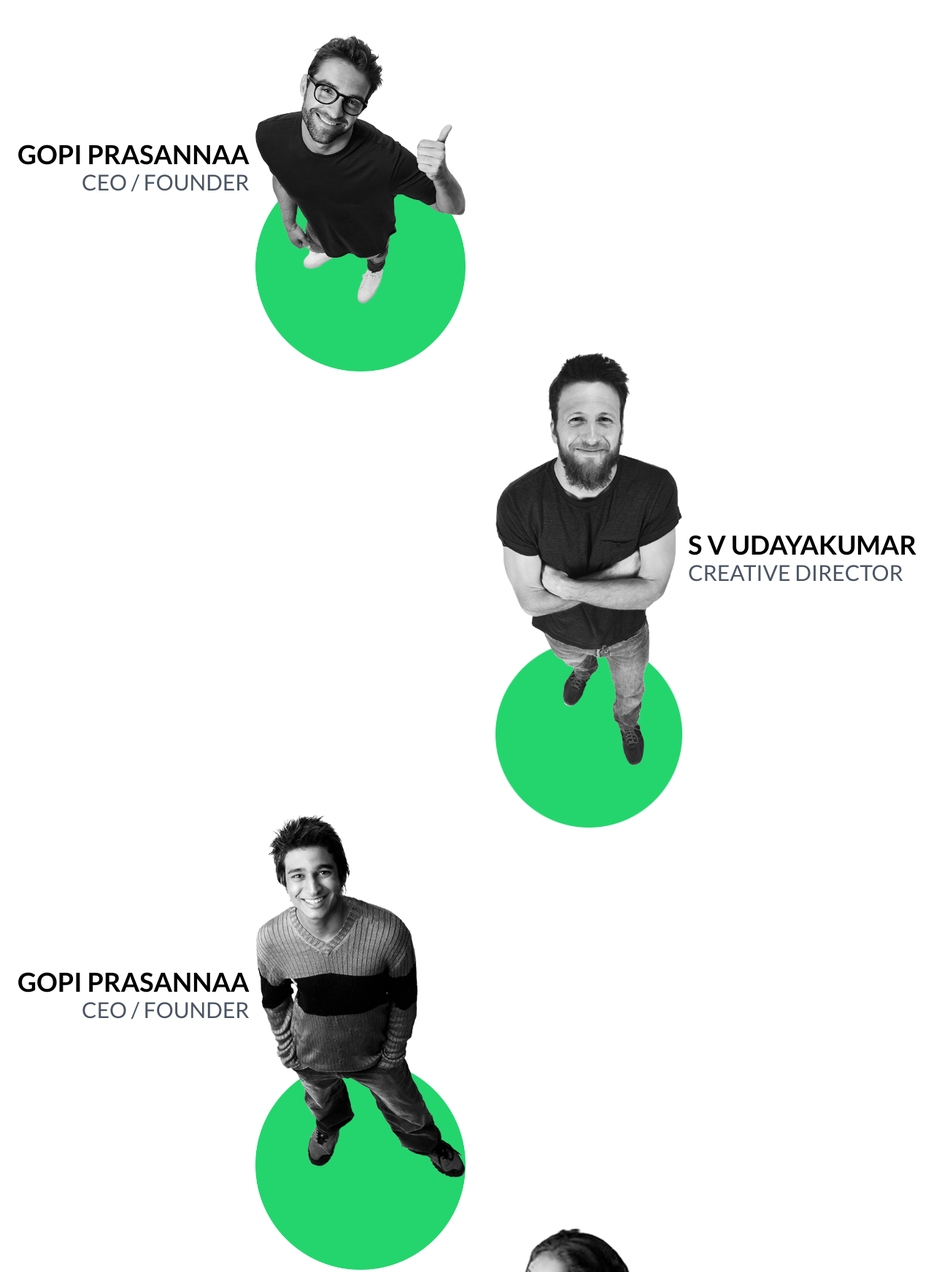
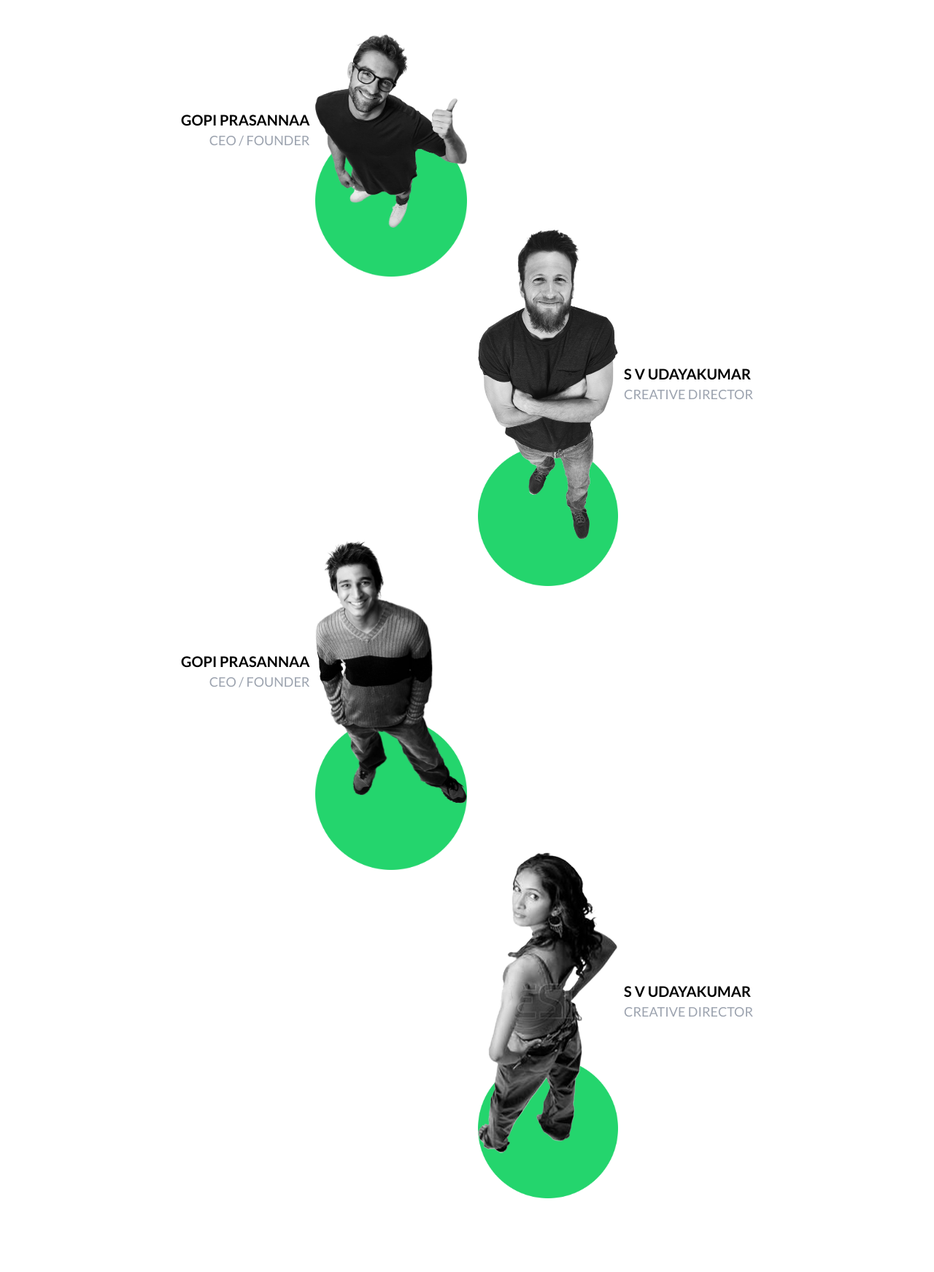
Before and after one commit to RajKumar-Developer/MagicInWhite, a website built with Vite: page team.html in a window 1280 px wide. Shown: the part 861-2604 px from the top of the page at 73% size. Built offline with nearby package versions, Linux system fonts and the light colour scheme.

Commit message:
team page task 5 completed

```diff
--- a/team.html
+++ b/team.html
@@ -76,52 +76,52 @@
     <!-- Individual Team Section -->
  <!-- Individual Team Section -->
   <section class="py-16 px-6">
-    <div class="w-auto xl:w-6/7 2xl:w-3/4 mx-auto">
+    <div class="w-auto sm:w-full px-2 lg:px-16 xl:px-56">
       <!-- Person 1 -->
       <div class="w-full pt-10 flex gap-2 justify-start">
         <div class="text-right flex flex-col justify-center">
-          <h2 class="text-sm md:text-2xl lg:text-4xl font-bold">GOPI PRASANNAA</h2>
-          <p class="text-xs md:text-xl lg:text-3xl text-gray-600">CEO / FOUNDER</p>
+          <h2 class="text-sm text-base sm:text-xl font-bold">GOPI PRASANNAA</h2>
+          <p class="text-xs text-sm sm:text-lg text-gray-400">CEO / FOUNDER</p>
         </div>
         <div class="relative">
-          <img src="/png-team/specs-dude.png" alt="Person 1" class="relative w-40 sm:w-52 md:w-72 z-10">
-          <img src="/png-team/base.png" alt="Circle" class="absolute bottom-[-25%] w-40 sm:w-52 md:w-72">
+          <img src="/png-team/specs-dude.png" alt="Person 1" class="relative w-40 sm:w-52 z-10">
+          <img src="/png-team/base.png" alt="Circle" class="absolute bottom-[-25%] w-40 sm:w-52">
         </div>
       </div>
 
       <!-- Person 2 -->
-      <div class="w-full pt-16 flex gap-2 justify-start flex-row-reverse">
+      <div class="w-full pt-16 sm:pt-0 flex gap-2 justify-start flex-row-reverse">
         <div class="text-left flex flex-col justify-center">
-          <h2 class="text-sm md:text-2xl lg:text-4xl font-bold">S V UDAYAKUMAR</h2>
-          <p class="text-xs md:text-xl lg:text-3xl text-gray-600">CREATIVE DIRECTOR</p>
+          <h2 class="text-sm text-base sm:text-xl font-bold">S V UDAYAKUMAR</h2>
+          <p class="text-xs text-sm sm:text-lg text-gray-400">CREATIVE DIRECTOR</p>
         </div>
         <div class="relative">
-          <img src="/png-team/beard-dude.png" alt="Person 2" class="relative w-32 sm:w-40 md:w-64 z-10">
-          <img src="/png-team/base.png" alt="Circle" class="absolute bottom-[-15%] w-32 sm:w-40 md:w-64">
+          <img src="/png-team/beard-dude.png" alt="Person 2" class="relative w-40 sm:w-48 z-10">
+          <img src="/png-team/base.png" alt="Circle" class="absolute bottom-[-15%] w-40 sm:w-48">
         </div>
       </div>
 
       <!-- Person 3 -->
-      <div class="w-full pt-16 flex gap-2 justify-start">
+      <div class="w-full pt-16 sm:pt-0 flex gap-2 justify-start">
         <div class="text-right flex flex-col justify-center">
-          <h2 class="text-sm md:text-2xl lg:text-4xl font-bold">GOPI PRASANNAA</h2>
-          <p class="text-xs md:text-xl lg:text-3xl text-gray-600">CEO / FOUNDER</p>
+          <h2 class="text-sm text-base sm:text-xl font-bold">GOPI PRASANNAA</h2>
+          <p class="text-xs text-sm sm:text-lg text-gray-400">CEO / FOUNDER</p>
         </div>
         <div class="relative">
-          <img src="/png-team/young-dude.png" alt="Person 3" class="relative w-40 sm:w-52 md:w-72 z-10">
-          <img src="/png-team/base.png" alt="Circle" class="absolute bottom-[-25%] w-40 sm:w-52 md:w-72 ">
+          <img src="/png-team/young-dude.png" alt="Person 3" class="relative w-40 sm:w-52 z-10">
+          <img src="/png-team/base.png" alt="Circle" class="absolute bottom-[-25%] w-40 sm:w-52">
         </div>
       </div>
 
       <!-- Person 4 -->
-      <div class="w-full pt-16 flex sm:gap-2 justify-start flex-row-reverse">
+      <div class="w-full pt-16 pt-0 flex sm:gap-2 justify-start flex-row-reverse">
         <div class="text-left flex flex-col justify-center">
-          <h2 class="text-sm md:text-2xl lg:text-4xl font-bold">S V UDAYAKUMAR</h2>
-          <p class="text-xs md:text-xl lg:text-3xl text-gray-600">CREATIVE DIRECTOR</p>
+          <h2 class="text-sm text-base sm:text-xl font-bold">S V UDAYAKUMAR</h2>
+          <p class="text-xs text-sm sm:text-lg text-gray-400">CREATIVE DIRECTOR</p>
         </div>
         <div class="relative">
-          <img src="/png-team/girl.png" alt="Person 4" class="relative w-40 sm:w-48 md:w-72 z-10">
-          <img src="/png-team/base.png" alt="Circle" class="absolute bottom-[-15%] w-40 sm:w-48 md:w-72 ">
+          <img src="/png-team/girl.png" alt="Person 4" class="relative w-40 sm:w-48 z-10">
+          <img src="/png-team/base.png" alt="Circle" class="absolute bottom-[-15%] w-40 sm:w-48">
         </div>
       </div>
   </section>
```
